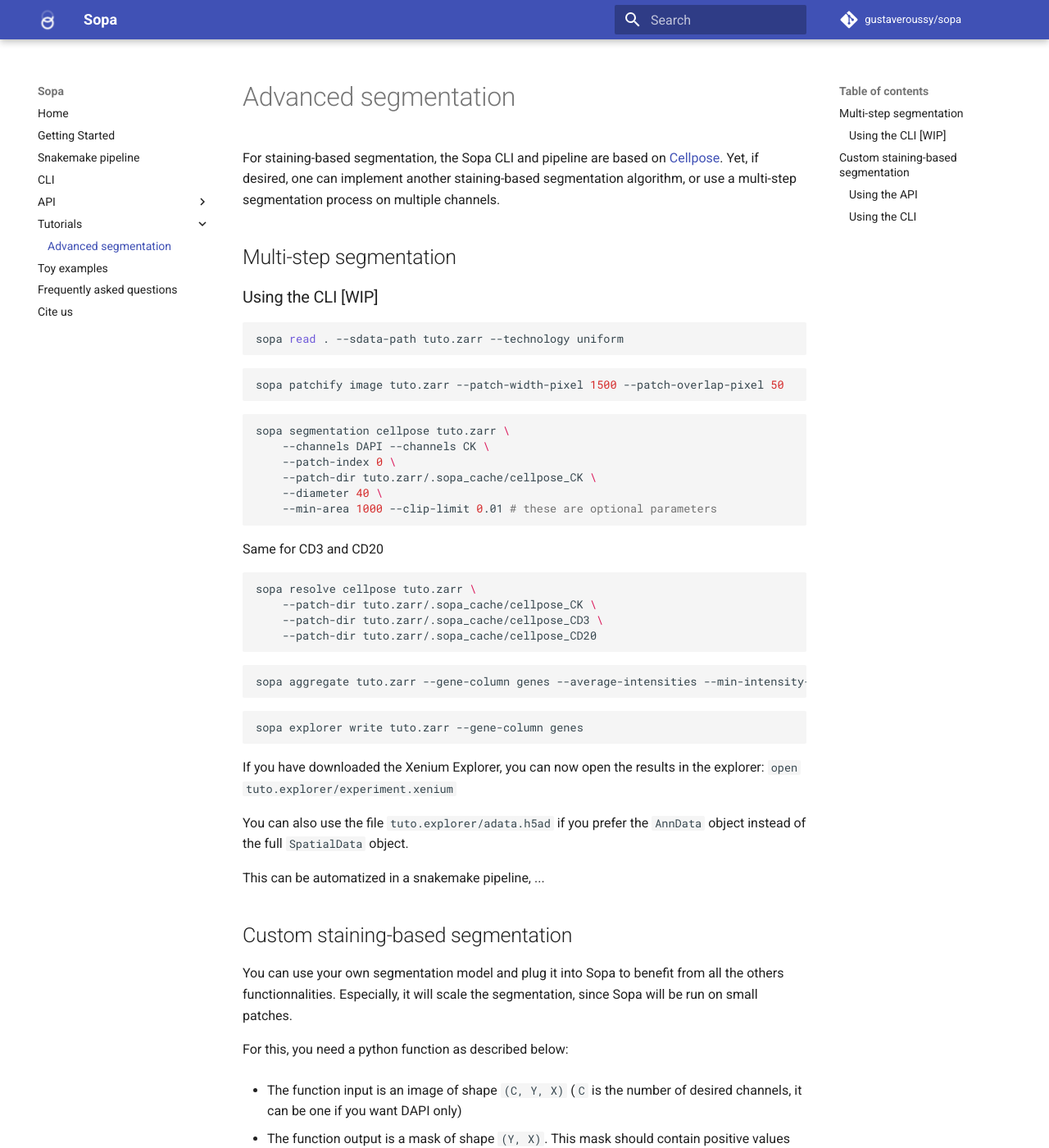
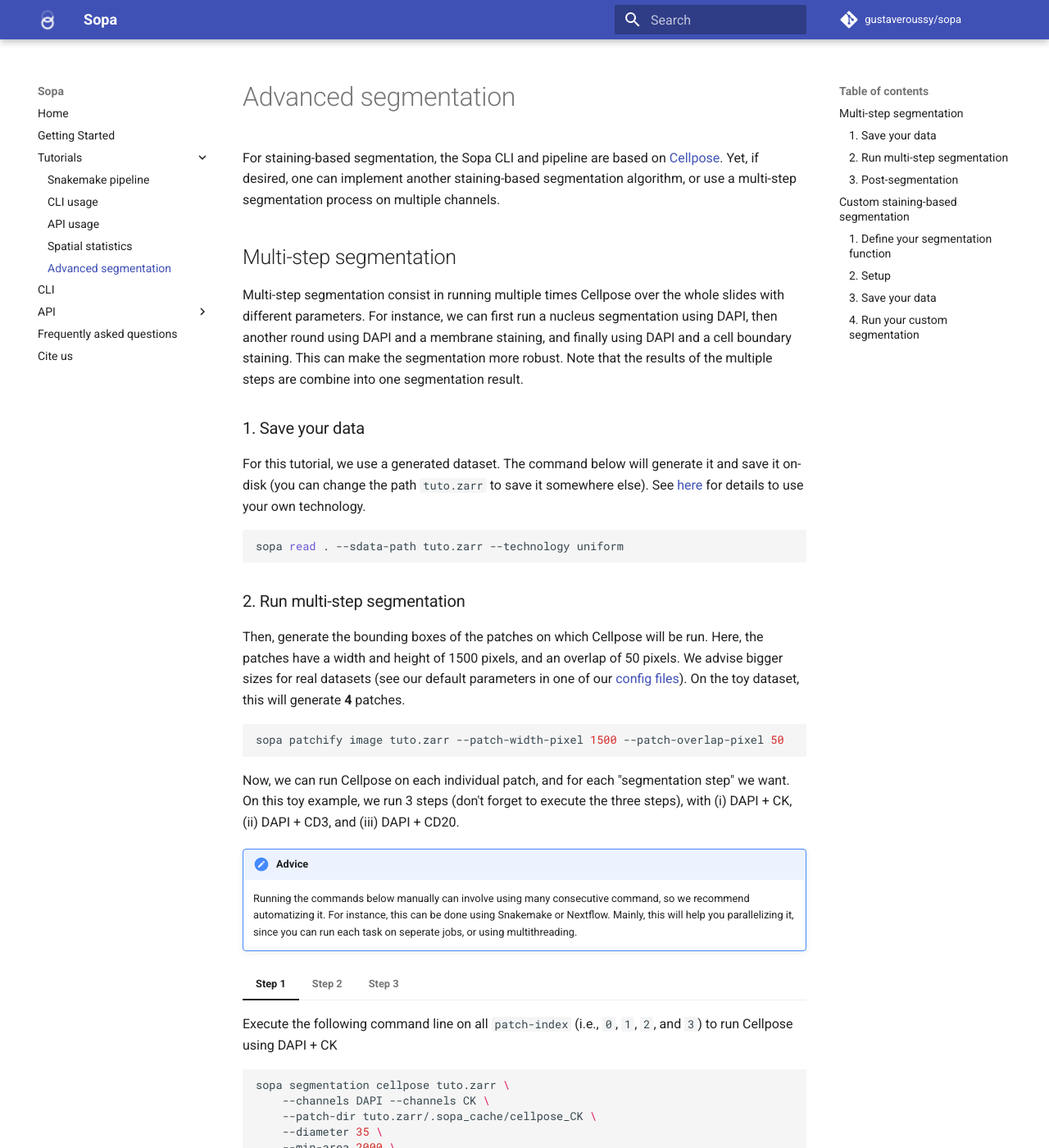
Before and after one commit to gustaveroussy/sopa, an MkDocs documentation site: the page built from docs/tutorials/advanced_segmentation.md, in a window 1280 px wide and 1400 px high. Shown: the whole window at 82% size. Built offline with MkDocs 1.6.1 and Material for MkDocs 9.7.7, drawn with Linux system fonts in a browser that asks for light colours; comment, search, counter and statistics services are not loaded; some of the changed text lies outside the part shown.

Commit message:
building doc tutorials

````diff
--- a/docs/tutorials/advanced_segmentation.md
+++ b/docs/tutorials/advanced_segmentation.md
@@ -2,27 +2,72 @@ For staining-based segmentation, the Sopa CLI and pipeline are based on [Cellpos
 
 ## Multi-step segmentation
 
-### Using the CLI [WIP]
+Multi-step segmentation consist in running multiple times Cellpose over the whole slides with different parameters. For instance, we can first run a nucleus segmentation using DAPI, then another round using DAPI and a membrane staining, and finally using DAPI and a cell boundary staining. This can make the segmentation more robust. Note that the results of the multiple steps are combine into one segmentation result.
+
+### 1. Save your data
+
+For this tutorial, we use a generated dataset. The command below will generate it and save it on-disk (you can change the path `tuto.zarr` to save it somewhere else). See [here](`../../cli/#sopa-read`) for details to use your own technology.
 
 ```sh
 sopa read . --sdata-path tuto.zarr --technology uniform
 ```
 
+### 2. Run multi-step segmentation
+
+Then, generate the bounding boxes of the patches on which Cellpose will be run. Here, the patches have a width and height of 1500 pixels, and an overlap of 50 pixels. We advise bigger sizes for real datasets (see our default parameters in one of our [config files](https://github.com/gustaveroussy/sopa/tree/master/workflow/config)). On the toy dataset, this will generate **4** patches.
+
 ```sh
 sopa patchify image tuto.zarr --patch-width-pixel 1500 --patch-overlap-pixel 50
 ```
 
-```sh
-sopa segmentation cellpose tuto.zarr \
-    --channels DAPI --channels CK \
-    --patch-index 0 \
-    --patch-dir tuto.zarr/.sopa_cache/cellpose_CK \
-    --diameter 40 \
-    --min-area 1000 --clip-limit 0.01 # these are optional parameters
-```
+Now, we can run Cellpose on each individual patch, and for each "segmentation step" we want. On this toy example, we run 3 steps (don't forget to execute the three steps), with (i) DAPI + CK, (ii) DAPI + CD3, and (iii) DAPI + CD20.
 
-Same for CD3 and CD20
+!!! Advice
+    Running the commands below manually can involve using many consecutive command, so we recommend automatizing it. For instance, this can be done using Snakemake or Nextflow. Mainly, this will help you parallelizing it, since you can run each task on seperate jobs, or using multithreading.
 
+=== "Step 1"
+
+    Execute the following command line on all `patch-index` (i.e., `0`, `1`, `2`, and `3`) to run Cellpose using DAPI + CK
+
+    ```sh
+    sopa segmentation cellpose tuto.zarr \
+        --channels DAPI --channels CK \
+        --patch-dir tuto.zarr/.sopa_cache/cellpose_CK \
+        --diameter 35 \
+        --min-area 2000 \
+        --patch-index 0
+    ```
+
+=== "Step 2"
+
+    Execute the following command line on all `patch-index` (i.e., `0`, `1`, `2`, and `3`) to run Cellpose using DAPI + CD3
+
+    ```sh
+    sopa segmentation cellpose tuto.zarr \
+        --channels DAPI --channels CD3 \
+        --patch-dir tuto.zarr/.sopa_cache/cellpose_CD3 \
+        --diameter 35 \
+        --min-area 2000 \
+        --patch-index 0
+    ```
+
+=== "Step 3"
+
+    Execute the following command line on all `patch-index` (i.e., `0`, `1`, `2`, and `3`) to run Cellpose using DAPI + CD20
+
+    ```sh
+    sopa segmentation cellpose tuto.zarr \
+        --channels DAPI --channels CD20 \
+        --patch-dir tuto.zarr/.sopa_cache/cellpose_CD20 \
+        --diameter 35 \
+        --min-area 2000 \
+        --patch-index 0
+    ```
+
+!!! Note
+    In the above commands, the `--diameter` and `--min-area` parameters are specific to the data type we work on. For your own data, consider using the default parameters from one of our [config files](https://github.com/gustaveroussy/sopa/tree/master/workflow/config). Here, `min-area` is in pixels^2.
+
+At this stage, you executed 12 times Cellpose (4 times on each of the three steps). Now, we need to resolve the conflict, i.e. merging the three segmentations into one. Note that we gave the paths to the temporary boundaries that we made above.
 ```sh
 sopa resolve cellpose tuto.zarr \
     --patch-dir tuto.zarr/.sopa_cache/cellpose_CK \
@@ -30,43 +75,46 @@ sopa resolve cellpose tuto.zarr \
     --patch-dir tuto.zarr/.sopa_cache/cellpose_CD20
 ```
 
+### 3. Post-segmentation
+
+Now, we can count the transcript inside each cell (by providing the name of the points dataframe, see `--gene-column genes` below), average the channels intensities inside each cell (using `average-intensities`). In the example below, we also filter cells whose average intensity if lower that `0.25 * Q90`, where Q90 is the 90th quantile (**Warning**: this may remove a lot of cells, we advise not to use this parameter when trying Sopa for the first time).
 ```sh
 sopa aggregate tuto.zarr --gene-column genes --average-intensities --min-intensity-ratio 0.25
 ```
 
+Other post-segmentations methods are available [here](../../cli). Among then, one can be used to convert the results for the Xenium Explorer:
 ```sh
 sopa explorer write tuto.zarr --gene-column genes
 ```
 
-If you have downloaded the Xenium Explorer, you can now open the results in the explorer: `open tuto.explorer/experiment.xenium`
+If you have downloaded the Xenium Explorer, you can now open the results in the explorer: `open tuto.explorer/experiment.xenium` (if using a Unix operating system), or double click on the latter file.
 
-You can also use the file `tuto.explorer/adata.h5ad` if you prefer the `AnnData` object instead of the full `SpatialData` object.
-
-This can be automatized in a snakemake pipeline, ...
+!!! Note
+    You can also use the file `tuto.explorer/adata.h5ad` if you prefer the `AnnData` object instead of the full `SpatialData` object.
 
 ## Custom staining-based segmentation
 
 You can use your own segmentation model and plug it into Sopa to benefit from all the others functionnalities. Especially, it will scale the segmentation, since Sopa will be run on small patches.
 
-For this, you need a python function as described below:
+### 1. Define your segmentation function
+
+You need a python function as described below:
 
 - The function input is an image of shape `(C, Y, X)` (`C` is the number of desired channels, it can be one if you want DAPI only)
 
 - The function output is a mask of shape `(Y, X)`. This mask should contain positive values representing the segmented cells, and contain `0` outside of the cells. For instance, if 4 cells are segmented, the mask **should** contain the values 1, 2, 3, and eventually 0 (where there is no cell).
 
-### Using the API
+If you want to use our API, you can find a detailed example of custom segmentation [here](../../api/segmentation/stainings/#sopa.segmentation.stainings.StainingSegmentation). Else, if you want to use the CLI, continue below.
 
-An example of custom segmentation using the API is detailed [here](../../api/segmentation/stainings/#sopa.segmentation.stainings.StainingSegmentation).
+### 2. Setup
 
-### Using the CLI
-
-To use the CLI here, you'll need to clone the repository:
+To use the CLI, you'll need to clone the repository:
 ```sh
 git clone https://github.com/gustaveroussy/sopa.git
 cd sopa
 ```
 
-Then, add your method inside the `sopa/segmentation/methods.py` file. An example function, called `dummy_method`, is given.
+Then, add the function that you define above to the `sopa/segmentation/methods.py` file. An example function, called `dummy_method`, is given.
 
 Now, install `sopa` to have your new method in the installation:
 ```sh
@@ -77,6 +125,16 @@ pip install -e .`
 pip install -e '.[cellpose,baysor,...]'
 ```
 
+### 3. Save your data
+
+For this tutorial, we use a generated dataset. The command below will generate it and save it on-disk (you can change the path `tuto.zarr` to save it somewhere else). See [here](`../../cli/#sopa-read`) for details to use your own technology.
+
+```sh
+sopa read . --sdata-path tuto.zarr --technology uniform
+```
+
+### 4. Run your custom segmentation
+
 Afterwards, simply call the CLI by providing the name of your function as the `<FUNCTION_NAME>` in the following commands:
 
 - `sopa segmentation generic-staining <SDATA_PATH> --method-name <FUNCTION_NAME> ...` (see [here](../../cli/#sopa-segmentation-generic-staining) for CLI details)
--- a/mkdocs.yml
+++ b/mkdocs.yml
@@ -9,7 +9,12 @@ theme:
 nav:
   - Home: index.md
   - Getting Started: getting_started.md
-  - Snakemake pipeline: pipeline.md
+  - Tutorials:
+    - Snakemake pipeline: tutorials/snakemake.md
+    - CLI usage: tutorials/cli_usage.md
+    - API usage: tutorials/api_usage.md
+    - Spatial statistics: tutorials/stats.md
+    - Advanced segmentation: tutorials/advanced_segmentation.md
   - CLI: cli.md
   - API:
     - sopa.stats: api/stats.md
@@ -31,9 +36,6 @@ nav:
       - sopa.utils.image: api/utils/image.md
       - sopa.utils.polygon_crop: api/utils/polygon_crop.md
     - sopa._sdata: api/_sdata.md
-  - Tutorials:
-    - Advanced segmentation: tutorials/advanced_segmentation.md
-  - Toy examples: toy.md
   - Frequently asked questions: faq.md
   - Cite us: cite_us.md
 plugins:
````
Also changed, not shown: docs/getting_started.md (+4 -4 lines), docs/tutorials/api_usage.md (added, +9 -0 lines), docs/tutorials/cli_usage.md (added, +143 -0 lines), docs/tutorials/snakemake.md (renamed from docs/pipeline.md, +32 -1 lines), docs/tutorials/stats.md (added, +1 -0 lines), 2 other files.
